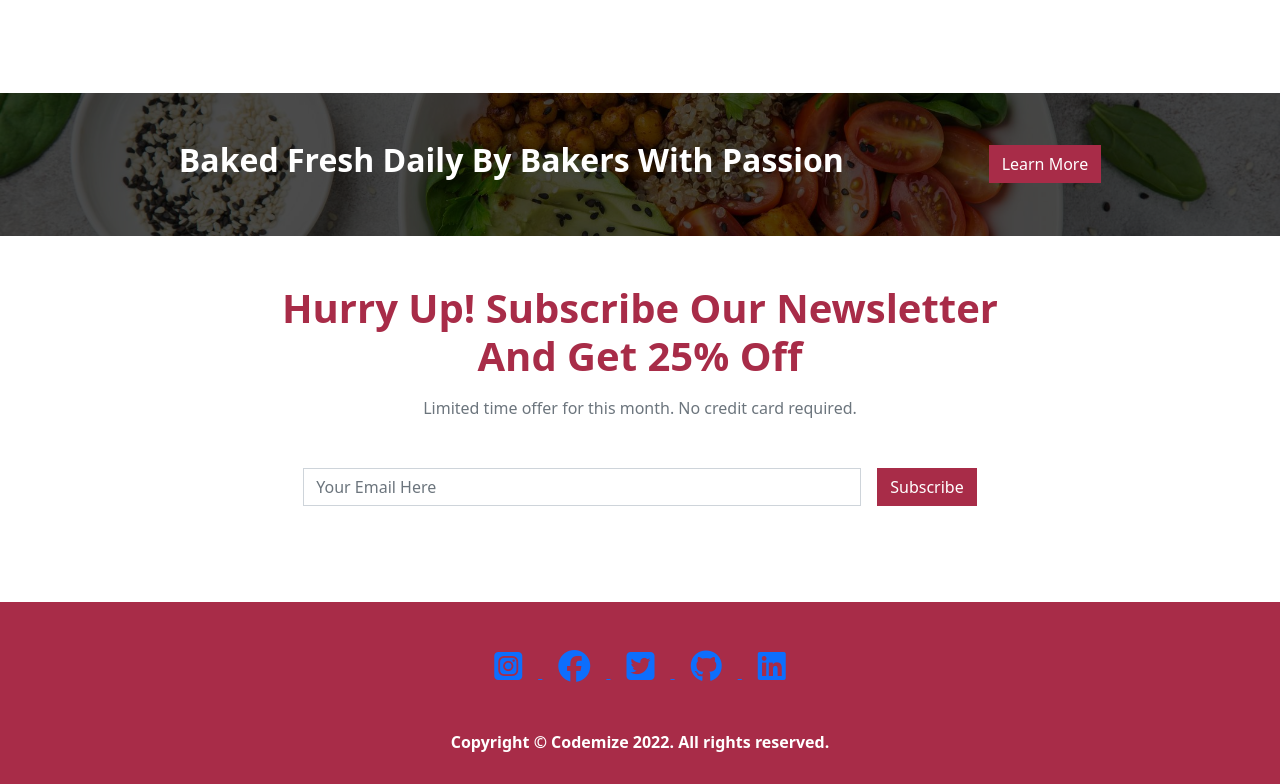
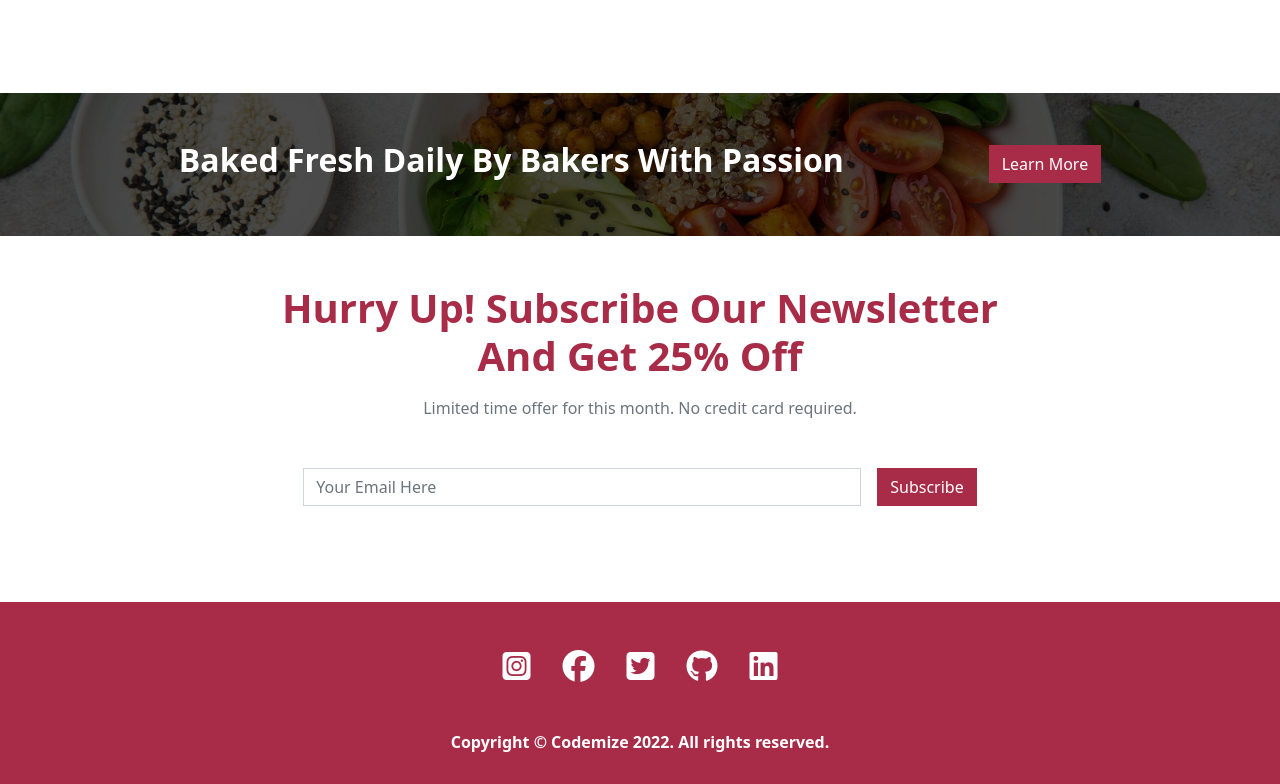
Before and after one commit to s7hyam/foodies, a plain HTML site: page index.html in a window 1280 px wide. Shown: the part 3570-4354 px from the top of the page. Drawn offline with nearby package versions, Linux system fonts and the light colour scheme.

Commit message:
Socials Color Update

```diff
--- a/index.html
+++ b/index.html
@@ -360,12 +360,12 @@
 
         <footer class="bg-maroon text-white py-5 pb-2">
             <div class="text-center">
-                <p>
-                    <a href="https://www.instagram.com/codemize.in/" > <i class="fa-brands mx-3 fa-2x fa-square-instagram"></i> </a>
-                   <a href="https://www.facebook.com/profile.php?id=100075286071998"> <i class="fa-brands mx-3 fa-2x fa-facebook"></i> </a>
-                   <a href="https://twitter.com/s7hyam"> <i class="fa-brands mx-3 fa-2x fa-square-twitter"></i> </a>
-                   <a href="https://github.com/s7hyam" > <i class="fa-brands mx-3 fa-2x fa-github"></i> </a>
-                   <a href="https://www.linkedin.com/in/shyam-choudhary-215a81225/" > <i class="fa-brands mx-3 fa-2x fa-linkedin"></i> </a>
+                <p class="d-flex flex-wrap justify-content-center">
+                    <a href="https://www.instagram.com/codemize.in/" class="text-white"> <i class="fa-brands mx-3 fa-2x fa-square-instagram"></i> </a>
+                   <a href="https://www.facebook.com/profile.php?id=100075286071998" class="text-white"> <i class="fa-brands mx-3 fa-2x fa-facebook"></i> </a>
+                   <a href="https://twitter.com/s7hyam" class="text-white"> <i class="fa-brands mx-3 fa-2x fa-square-twitter"></i> </a>
+                   <a href="https://github.com/s7hyam" class="text-white" > <i class="fa-brands mx-3 fa-2x fa-github"></i> </a>
+                   <a href="https://www.linkedin.com/in/shyam-choudhary-215a81225/" class="text-white"> <i class="fa-brands mx-3 fa-2x fa-linkedin"></i> </a>
                 </p>
                 <br>
                 <p>
```
